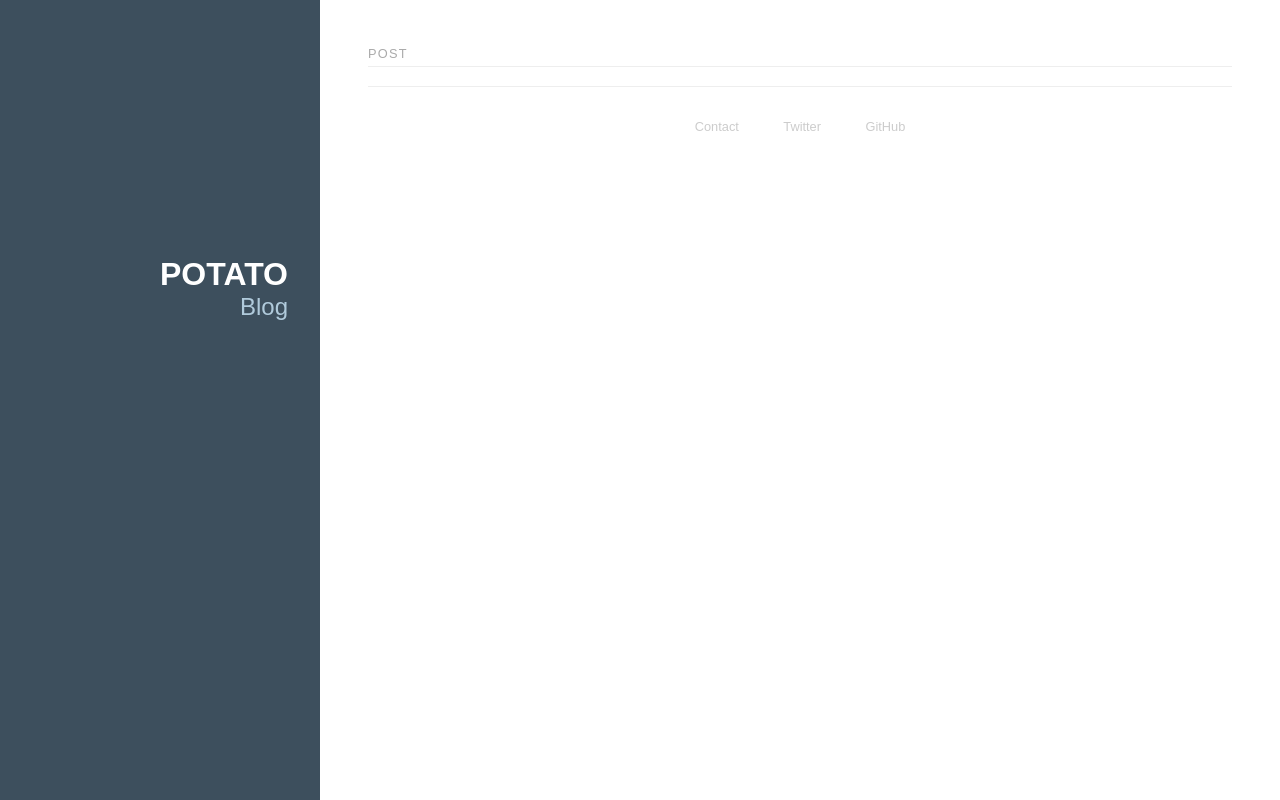
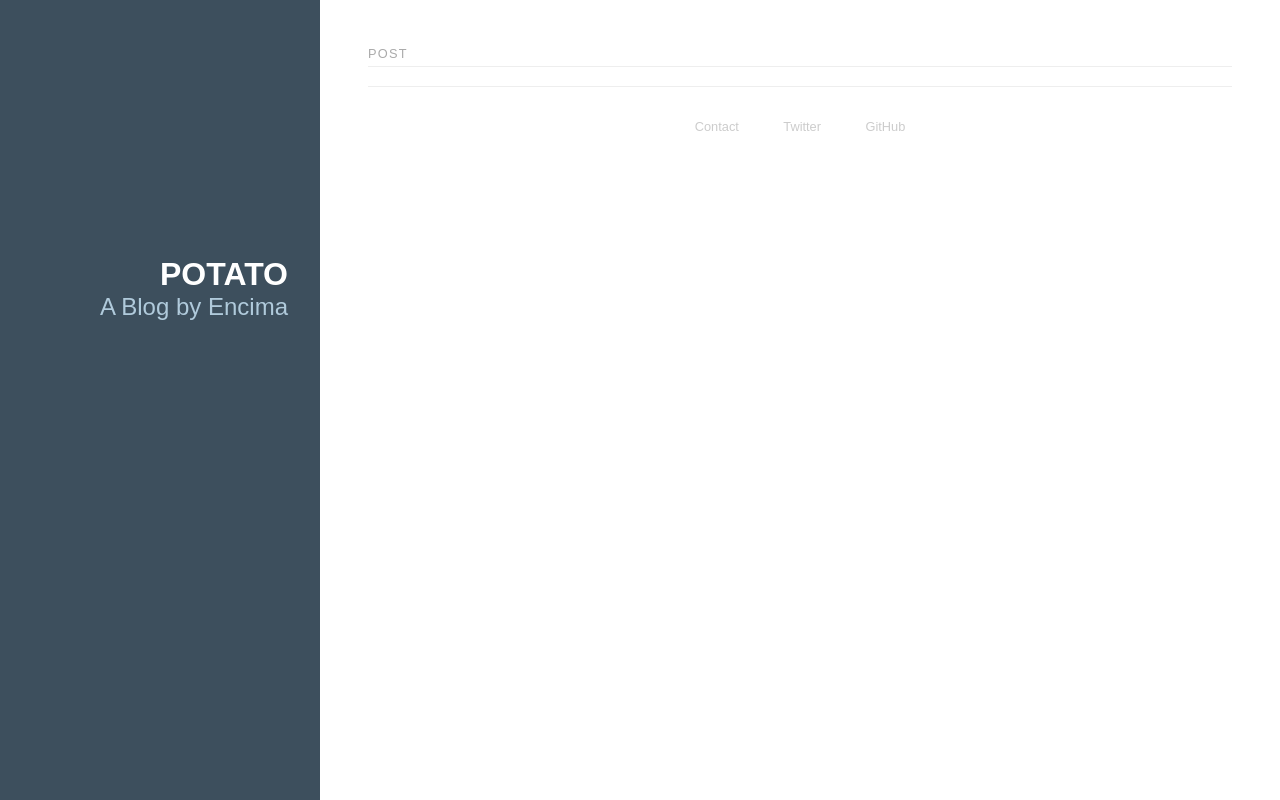
Before and after one commit to encima/potato-blog, a Django app: template blog/templates/base.html in a window 1280 px wide. Run offline with Django 3.2, Linux system fonts and the light colour scheme; the template is opened without the code that fills it, so the values that code supplies are empty.

```diff
--- a/blog/templates/base.html
+++ b/blog/templates/base.html
@@ -5,7 +5,7 @@
     <meta charset="utf-8">
 <meta name="viewport" content="width=device-width, initial-scale=1.0">
 <!-- <meta name="description" content="A layout example that shows off a blog page with a list of posts."> -->
-<title>Blog &ndash; </title>
+<title>Potato &ndash; </title>
 <link rel="stylesheet" href="{% static "css/pure/pure-min.css" %}">
 <!--[if lte IE 8]>
 
@@ -31,7 +31,7 @@
     <div class="sidebar pure-u-1 pure-u-md-1-4">
         <div class="header">
             <h1 class="brand-title">Potato</h1>
-            <h2 class="brand-tagline">Blog</h2>
+            <h2 class="brand-tagline">A Blog by Encima</h2>
 
             <nav class="nav">
                 <ul class="nav-list">
--- a/blog/templates/index.html
+++ b/blog/templates/index.html
@@ -1,5 +1,4 @@
 {% extends 'base.html' %}
-<!-- {% block title %}Welcome to my blog{% endblock %} -->
 
 {% block nav %}
     <a class="pure-button" href="/blog/new">New</a>
--- a/potato/settings.py
+++ b/potato/settings.py
@@ -44,6 +44,7 @@ MIDDLEWARE_CLASSES = (
     'django.middleware.common.CommonMiddleware',
     'django.middleware.csrf.CsrfViewMiddleware',
     'django.contrib.auth.middleware.AuthenticationMiddleware',
+    # removed for django 1.4 functionality on GAE
     # 'django.contrib.auth.middleware.SessionAuthenticationMiddleware',
     'django.contrib.messages.middleware.MessageMiddleware',
     'django.middleware.clickjacking.XFrameOptionsMiddleware',
--- a/potato/urls.py
+++ b/potato/urls.py
@@ -2,9 +2,6 @@ from django.conf.urls import patterns, include, url
 from django.contrib import admin
 
 urlpatterns = patterns('',
-    # Examples:
-    # url(r'^$', 'potato.views.home', name='home'),
-    # url('', include('django.contrib.auth.urls')),
     url(r'^blog/', include('blog.urls')),
 
 )
```
Also changed, not shown: README.md.
